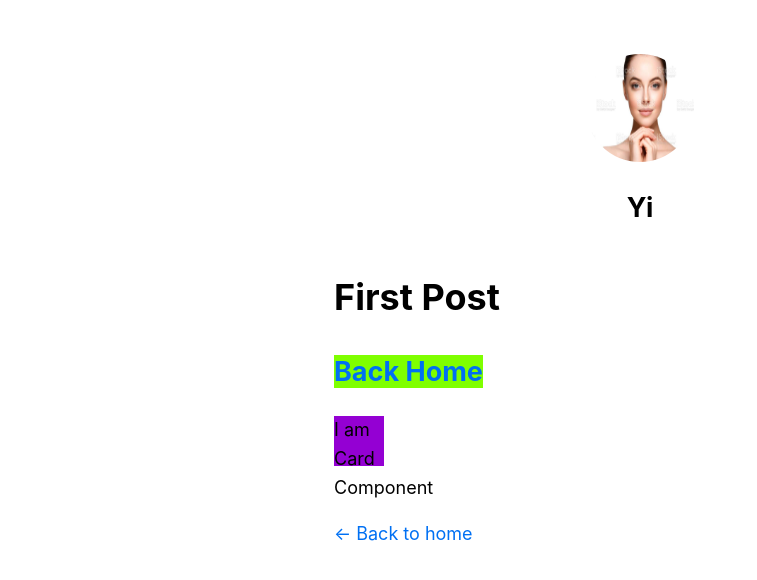
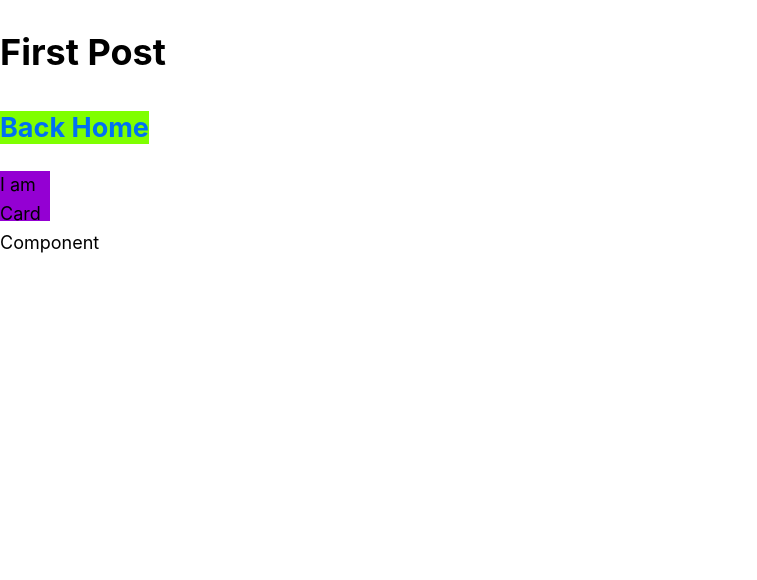
Before and after one commit to williammw/next-js-glance, a Next.js app: page /posts/first-post in a window 1280 px wide. Shown: the top 580 px of the page, without its empty margins (0-757 px from the left). Built offline with nearby package versions, Linux system fonts and the light colour scheme.

Commit message:
pre deploy

```diff
--- a/pages/posts/bobo.js
+++ b/pages/posts/bobo.js
@@ -2,10 +2,10 @@ import Link from 'next/link'
 import Head from 'next/head'
 import Image from 'next/image'
 import Card from '../../components/Card'
-import Layout from '../../components/Layout'
+// import Layout from '../../components/Layout'
 export default function Bobo() {
   return (
-    <Layout>
+    <>
       <Head>
         <title>First Page</title>
       </Head>
@@ -16,6 +16,6 @@ export default function Bobo() {
 <Image src="https://www.legco.gov.hk/promotion/latest/202161818293eng.jpg" width={200} height={100} />
       </h2>
       <Card />
-    </Layout>
+    </>
   )
 }
--- a/pages/posts/first-post.js
+++ b/pages/posts/first-post.js
@@ -1,10 +1,10 @@
 import Link from 'next/link'
 import Head from 'next/head'
 import Card from '../../components/Card'
-import Layout from '../../components/Layout'
+// import Layout from '../../components/Layout'
 export default function FirstPost() {
   return (
-    <Layout>
+    <>
       <Head>
         <title>First Page</title>
       </Head>
@@ -17,6 +17,6 @@ export default function FirstPost() {
         </Link>
       </h2>
       <Card />
-    </Layout>
+    </>
   )
 }
```
